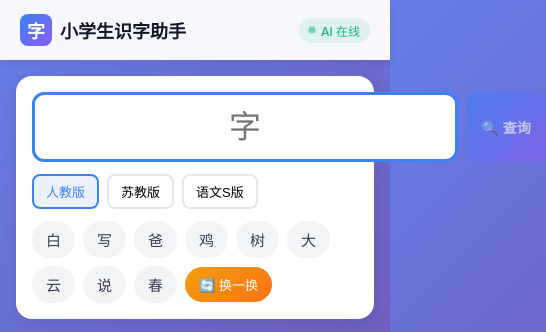
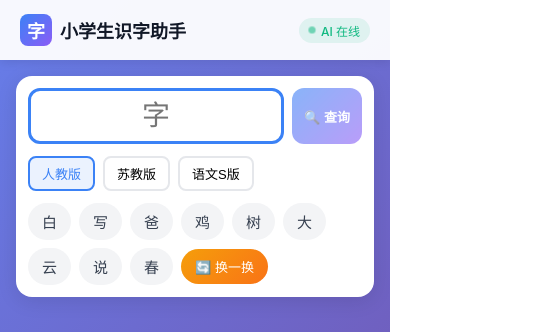
Before and after one commit to Mark-X/learning, a plain HTML site: page index.html in a window 390 px wide. Shown: the top 332 px of the page, 546 px wide, since content can reach past the window. Drawn offline with nearby package versions, Linux system fonts and the light colour scheme.

Commit message:
fix: 优化输入框按钮布局和移动端适配

```diff
--- a/index.html
+++ b/index.html
@@ -95,22 +95,25 @@
       padding: 16px;
       box-shadow: 0 4px 20px rgba(0, 0, 0, 0.1);
       margin-bottom: 16px;
+      overflow: hidden;
     }
     .input-row {
       display: flex;
       gap: 10px;
       align-items: stretch;
+      width: 100%;
     }
     .char-input {
       flex: 1;
-      height: 80px;
+      height: 64px;
       border: 3px solid var(--primary);
       border-radius: 12px;
-      font-size: 36px;
+      font-size: 32px;
       text-align: center;
       outline: none;
       transition: all 0.3s;
       padding: 0;
+      min-width: 0;
     }
     .char-input:focus {
       border-color: var(--primary);
@@ -118,7 +121,7 @@
     }
     .search-btn {
       width: 90px;
-      height: 80px;
+      height: 64px;
       background: linear-gradient(135deg, var(--primary), #8B5CF6);
       color: white;
       border: none;
@@ -136,14 +139,17 @@
 
     /* 移动端适配 */
     @media (max-width: 400px) {
+      .input-card {
+        padding: 12px;
+      }
       .char-input {
-        height: 70px;
-        font-size: 32px;
+        height: 56px;
+        font-size: 28px;
       }
       .search-btn {
-        width: 80px;
-        height: 70px;
-        font-size: 14px;
+        width: 70px;
+        height: 56px;
+        font-size: 13px;
       }
       .input-row {
         gap: 8px;
```
